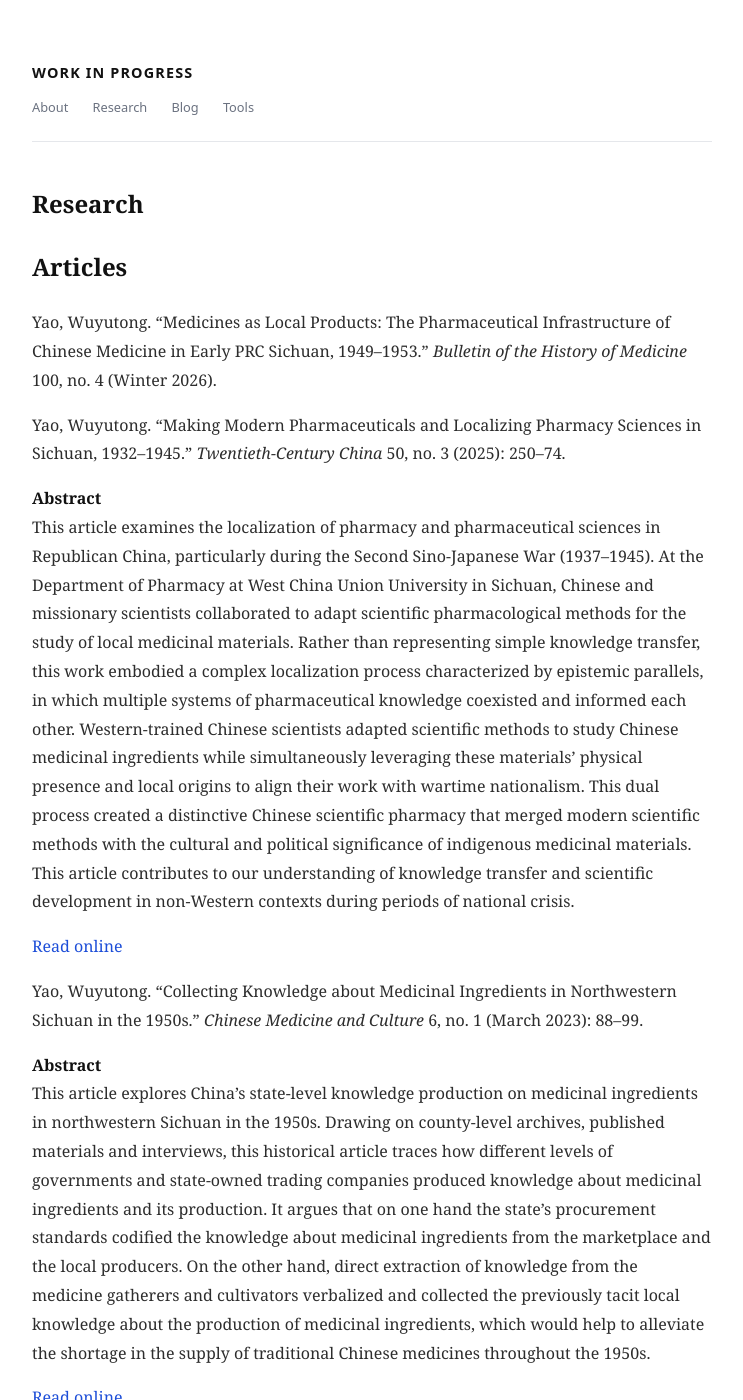
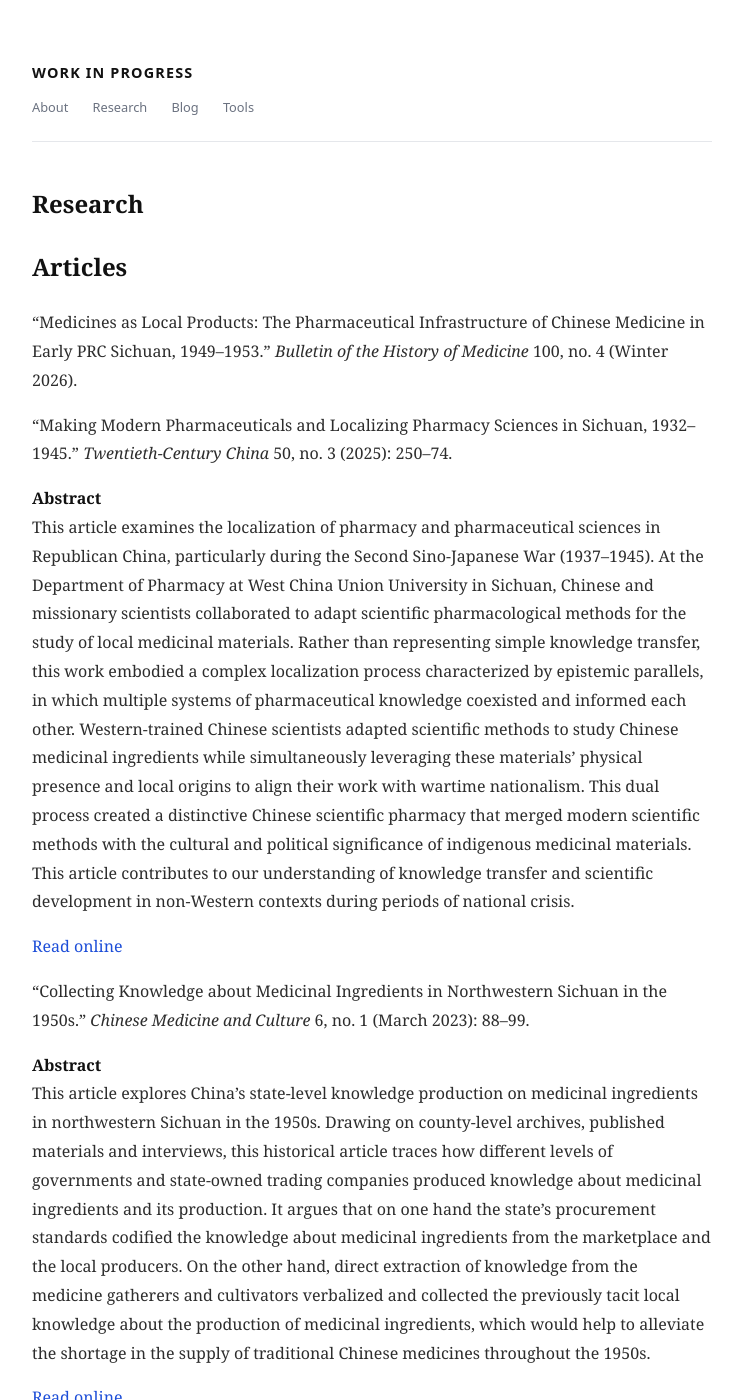
Before and after one commit to pixardora/pixardora.github.io, a Jekyll site: the page built from research.md, in a window 1280 px wide and 1400 px high. Shown: the whole window, without its empty margins (268-1011 px from the left). Built offline with Jekyll 4.4.1, drawn with Linux system fonts in a browser that asks for light colours.

Commit message:
Remove repeated author name from research page

```diff
--- a/research.md
+++ b/research.md
@@ -1,15 +1,15 @@
 ---
 layout: page
 title: Research
-description: Academic publications by Wuyutong Yao
+description: Academic publications
 permalink: /research/
 ---
 
 ## Articles
 
-Yao, Wuyutong. “Medicines as Local Products: The Pharmaceutical Infrastructure of Chinese Medicine in Early PRC Sichuan, 1949–1953.” *Bulletin of the History of Medicine* 100, no. 4 (Winter 2026).
+“Medicines as Local Products: The Pharmaceutical Infrastructure of Chinese Medicine in Early PRC Sichuan, 1949–1953.” *Bulletin of the History of Medicine* 100, no. 4 (Winter 2026).
 
-Yao, Wuyutong. “Making Modern Pharmaceuticals and Localizing Pharmacy Sciences in Sichuan, 1932–1945.” *Twentieth-Century China* 50, no. 3 (2025): 250–74.
+“Making Modern Pharmaceuticals and Localizing Pharmacy Sciences in Sichuan, 1932–1945.” *Twentieth-Century China* 50, no. 3 (2025): 250–74.
 
 **Abstract**
 This article examines the localization of pharmacy and pharmaceutical sciences in Republican China, particularly during the Second Sino-Japanese War (1937–1945). At the Department of Pharmacy at West China Union University in Sichuan, Chinese and missionary scientists collaborated to adapt scientific pharmacological methods for the study of local medicinal materials. Rather than representing simple knowledge transfer, this work embodied a complex localization process characterized by epistemic parallels, in which multiple systems of pharmaceutical knowledge coexisted and informed each other. Western-trained Chinese scientists adapted scientific methods to study Chinese medicinal ingredients while simultaneously leveraging these materials’ physical presence and local origins to align their work with wartime nationalism. This dual process created a distinctive Chinese scientific pharmacy that merged modern scientific methods with the cultural and political significance of indigenous medicinal materials. This article contributes to our understanding of knowledge transfer and scientific development in non-Western contexts during periods of national crisis.
@@ -17,7 +17,7 @@ This article examines the localization of pharmacy and pharmaceutical sciences i
 [Read online](https://muse.jhu.edu/pub/1/article/970072)
 
 
-Yao, Wuyutong. “Collecting Knowledge about Medicinal Ingredients in Northwestern Sichuan in the 1950s.” *Chinese Medicine and Culture* 6, no. 1 (March 2023): 88–99.
+“Collecting Knowledge about Medicinal Ingredients in Northwestern Sichuan in the 1950s.” *Chinese Medicine and Culture* 6, no. 1 (March 2023): 88–99.
 
 **Abstract**
 This article explores China’s state-level knowledge production on medicinal ingredients in northwestern Sichuan in the 1950s. Drawing on county-level archives, published materials and interviews, this historical article traces how different levels of governments and state-owned trading companies produced knowledge about medicinal ingredients and its production. It argues that on one hand the state’s procurement standards codified the knowledge about medicinal ingredients from the marketplace and the local producers. On the other hand, direct extraction of knowledge from the medicine gatherers and cultivators verbalized and collected the previously tacit local knowledge about the production of medicinal ingredients, which would help to alleviate the shortage in the supply of traditional Chinese medicines throughout the 1950s.
```
